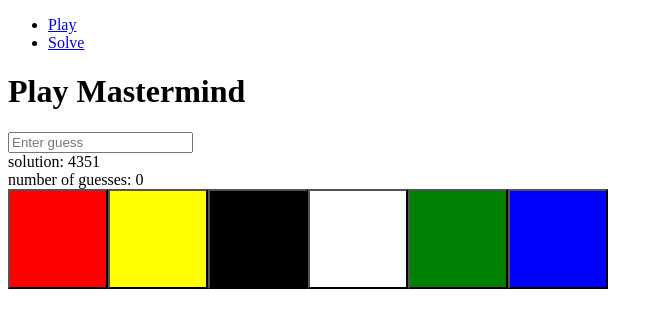
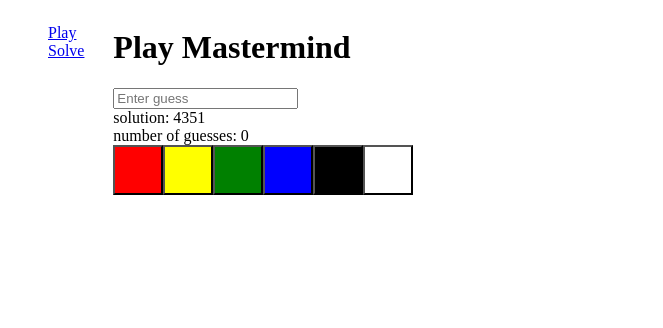
Before and after one commit to geedbee/MastermindSolver, a React (Vite) app in the folder mastermind-solver/: page /play in a window 1280 px wide. Shown: the top 328 px of the page, without its empty margins (0-663 px from the left). Built offline with nearby package versions, Linux system fonts and the light colour scheme.

Commit message:
more CSS

```diff
--- a/mastermind-solver/src/App.tsx
+++ b/mastermind-solver/src/App.tsx
@@ -3,9 +3,10 @@ import {NavLink, Outlet} from "react-router-dom";
 function App() {
 
   return (
-      <>
-        <nav className="bg-slate-200 p-1 mt-2">
-          <ul className="flex justify-center gap-4 my-3 text-2xl font-semibold uppercase">
+      <div className="app">
+          <div className="navbar">
+              <nav>
+                  <ul className="">
                       <li>
                           <NavLink to='/play'>Play</NavLink>
                       </li>
@@ -13,10 +14,13 @@ function App() {
                           <NavLink to='/solve'>Solve</NavLink>
                       </li>
                   </ul>
+              </nav>
+          </div>
 
-        </nav>
+          <div className="app-child">
               <Outlet></Outlet>
-      </>
+          </div>
+      </div>
   )
 }
 
--- a/mastermind-solver/src/components/Play.tsx
+++ b/mastermind-solver/src/components/Play.tsx
@@ -215,7 +215,7 @@ export default function Play() {
     const [possibleCodes, setPossibleCodes] = useState<string[]>(totalCodes);
     const [solved, setSolved] = useState<boolean>(false);
 
-    const colors = ["red", "yellow", "black", "white", "green", "blue"];
+    const colors = ["red", "yellow", "green", "blue", "black", "white"];
 
     function handleGuessChange(e: any){
         setCurrGuess(e.target.value);
--- a/mastermind-solver/src/components/game-components/Guess.tsx
+++ b/mastermind-solver/src/components/game-components/Guess.tsx
@@ -15,19 +15,21 @@ export default function Guess(props) {
     }
 
     return (
-        <div>
-            {guessArr.map((x:number,i:number) => <button key={i}
-                title="Press me"
-                style={{"backgroundColor": colors[x-1]}}
-                className="pegboard-button"
-            />)}
-
-            {feedbackArrColors.map((x:string,i:number) =>
-                <button key={i}
-                        style={{"backgroundColor": x}}
-                        className="pegboard-peg"
-                />
-            )}
+        <div className="pegboard-row">
+            <div className="pegboard-colors">
+                {guessArr.map((x:number,i:number) => <div key={i}
+                  style={{"backgroundColor": colors[x-1]}}
+                  className="pegboard-color"
+                ></div>)}
+            </div>
+            <div className="pegboard-pegs">
+                {feedbackArrColors.map((x:string,i:number) =>
+                    <div key={i}
+                         style={{"backgroundColor": x}}
+                         className="pegboard-peg"
+                    ></div>
+                )}
+            </div>
         </div>
     )
 }
--- a/mastermind-solver/src/components/game-components/PegBoard.tsx
+++ b/mastermind-solver/src/components/game-components/PegBoard.tsx
@@ -21,8 +21,9 @@ export default function PegBoard(props: any) {
                 onClick={() => updateGuess(i)}
             />
             )}
-
-            {guesses.map((x:string, i:number) => <Guess key={i} guess={x} colors={colors} feedback={feedbacks[i]}></Guess>)}
+            <div className="pegboard">
+                {guesses.map((x:string, i:number) => <Guess key={i} guess={x} colors={colors} feedback={feedbacks[i]}></Guess>)}
+            </div>
         </div>
     )
 }
--- a/mastermind-solver/src/index.css
+++ b/mastermind-solver/src/index.css
@@ -1,9 +1,55 @@
 .pegboard-button{
-    height:100px;
-    width:100px;
+    height:50px;
+    width:50px;
+}
+
+.pegboard-color{
+    height:70px;
+    width:70px;
+    border-radius:50%;
+    border: 5px solid black;
 }
 
 .pegboard-peg{
-    height:50px;
-    width:50px;
+    height:25px;
+    width:25px;
+    border-radius:50%;
+    border: 5px solid black;
 }
+
+.pegboard{
+    height:70vh;
+    width:50%;
+    display:flex;
+    flex-direction:column;
+    gap:20px;
+    overflow-y:auto;
+}
+
+.pegboard-row{
+    display:flex;
+    flex-direction:row;
+    gap: 100px;
+    align-items: center;
+}
+
+.pegboard-colors{
+    display:flex;
+    flex-direction:row;
+    gap:10px;
+}
+
+.pegboard-pegs{
+    display:grid;
+    grid-template-columns: 1fr 1fr;
+    grid-template-rows: 1fr 1fr;
+    gap:5px;
+}
+
+.app{
+    display:grid;
+    grid-template-columns: 1fr 11fr;
+}
+.navbar ul{
+    list-style-type: none;
+}
```
Lines whose indentation alone changed are shown as unchanged.
